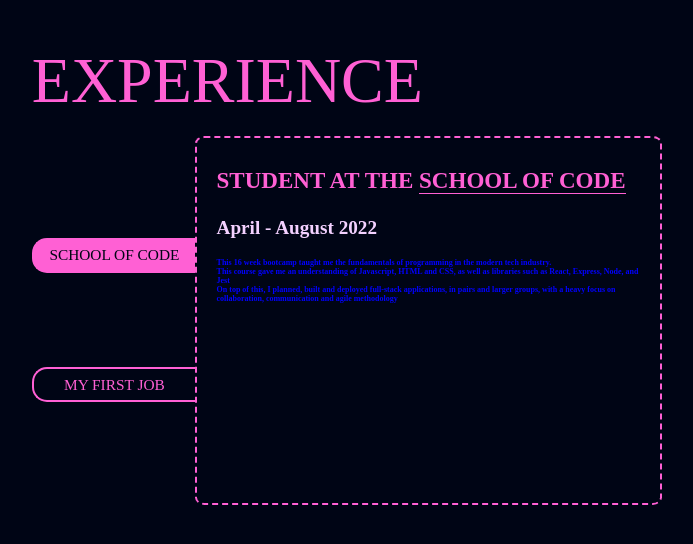
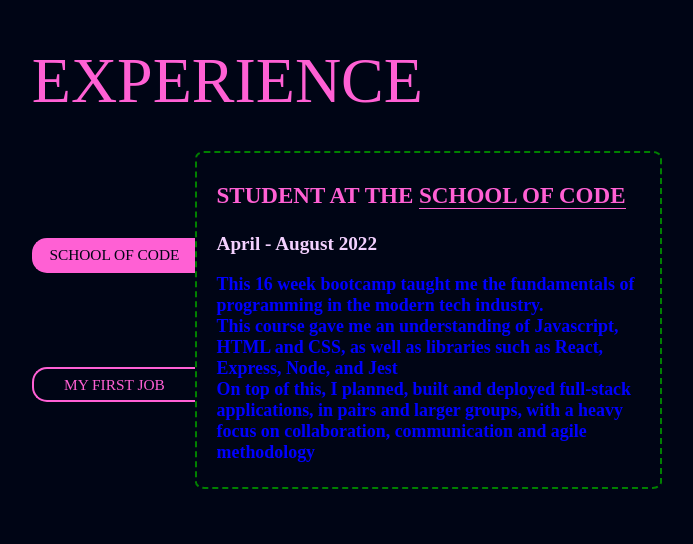
Before and after one commit to NoahAldhous/portfolio-page, a React (Create React App) app: page / in a window 1280 px wide. Shown: the part 3678-4222 px from the top of the page, without its empty margins (301-994 px from the left). Built offline with nearby package versions, Linux system fonts and the light colour scheme; a web font is replaced by a local one.

Commit message:
removed restriction on height of experience text container

```diff
--- a/src/components/ExperiencePage/ExperiencePage.css
+++ b/src/components/ExperiencePage/ExperiencePage.css
@@ -66,6 +66,7 @@
 
 .Experience-text-container{
     border: 2px dashed var(--primary-color);
+    border: 2px dashed green;
     width: 65%;
     padding-top: 1%;
     padding-bottom: 1%;
@@ -73,7 +74,7 @@
     padding-right: 3%;
     border-radius: 2%;
     transition: 0.3s;
-    height: 100%;
+    /* height: 100%; */
 }
 
 .Experience-text-header{
@@ -91,7 +92,7 @@
 .Experience-text{
     color:  var(--secondary-color);
     /* border: 1px solid red; */
-    font-size: 50%;
+    font-size: 1.4vw;
     font-weight:bold;
     padding: 0;
     color: blue;
```
